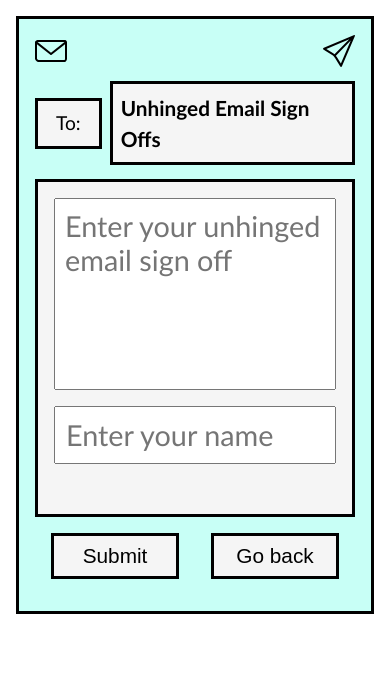
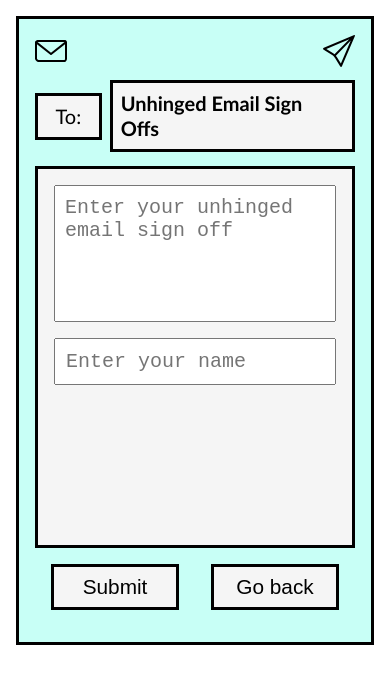
Before and after one commit to bryn-ellison/UnhingedEmailSignOffsApp, a React (Vite) app: page /create in a window 390 px wide. Shown: the top 684 px of the page. Built offline with nearby package versions, Linux system fonts and the light colour scheme.

Commit message:
iOS styling

```diff
--- a/src/SignOff.jsx
+++ b/src/SignOff.jsx
@@ -60,7 +60,7 @@ const SignOff = () => {
       return (
         <Typewriter
           text={signOffData.author}
-          speed={40}
+          speed={45}
           handleFinishedtyping={handleFinishedtyping}
         />
       );
@@ -71,12 +71,17 @@ const SignOff = () => {
   return (
     <div className="content-container">
       <div className="signOff-container">
+        <p>
+          Hate your job and want to get fired? Workmates all younger and
+          therefore cooler than you? Use the sign off below on your next
+          life-sapping email exchange and reap the inevitable benefits.
+        </p>
         {loading && <div>Loading...</div>}
         {error && <div>{error}</div>}
         {signOffData && (
           <Typewriter
             text={signOffData.signOff}
-            speed={40}
+            speed={45}
             handleFinishedtyping={handleFinishedtyping}
           />
         )}
--- a/src/index.css
+++ b/src/index.css
@@ -1,6 +1,6 @@
 :root {
   font-family: "Gill Sans", "Gill Sans MT", Calibri, "Trebuchet MS", sans-serif;
-  line-height: 1.5;
+  line-height: 1.25;
   font-weight: 400;
   color: black;
   font-synthesis: none;
@@ -11,7 +11,8 @@
 
 #root {
   margin: 0 auto;
-  max-width: 600px;
+  max-width: 650px;
+  height: 100vh;
 }
 
 body {
@@ -24,6 +25,9 @@ body {
   border: 3px solid black;
   padding: 1rem;
   background-color: #c8fff6;
+  height: 70vh;
+  display: flex;
+  flex-flow: column;
 }
 
 h1 {
@@ -38,11 +42,14 @@ h1 {
 
 header {
   text-align: center;
+  flex: 0 1 auto;
 }
 
 main {
   display: flex;
   flex-direction: column;
+  height: 75%;
+  flex: 1 1 auto;
 }
 
 ul {
@@ -59,23 +66,6 @@ li {
   font-size: 1.2rem;
 }
 
-.content-container {
-  width: 100%;
-}
-
-.signOff-container {
-  position: relative;
-  border: 3px solid black;
-  padding: 1rem;
-  min-height: 300px;
-  background-color: whitesmoke;
-}
-
-.signOff-container p {
-  text-align: left;
-  font-size: 1.6rem;
-}
-
 .top-icon-container {
   display: flex;
   flex-direction: row;
@@ -84,7 +74,7 @@ li {
 }
 
 .to-button {
-  font-size: 1.2rem;
+  font-size: 1.25rem;
   border: 3px solid black;
   padding: 0.5rem;
   flex: 1;
@@ -96,6 +86,28 @@ li {
   flex-direction: row;
   justify-content: space-between;
   align-items: center;
+}
+
+.content-container {
+  width: 100%;
+  height: 100%;
+  display: flex;
+  flex-direction: column;
+}
+
+.signOff-container {
+  position: relative;
+  border: 3px solid black;
+  padding: 1rem;
+  background-color: whitesmoke;
+  flex: 1 1 auto;
+}
+
+.signOff-container p {
+  font-family: "Courier New", Courier, monospace;
+  text-align: left;
+  font-size: 1.6rem;
+  margin-top: 0;
 }
 
 .signOff-card {
@@ -112,14 +124,11 @@ button {
   background-color: whitesmoke;
   font-size: 1.3rem;
   border: none;
-}
-
-button:hover {
-  color: lightgray;
+  color: black;
 }
 
 .form-fields {
-  font-family: "Gill Sans", "Gill Sans MT", Calibri, "Trebuchet MS", sans-serif;
+  font-family: "Courier New", Courier, monospace;
   font-size: 1.8rem;
   margin-bottom: 1rem;
   padding: 10px;
@@ -135,12 +144,22 @@ textarea {
   flex-direction: row;
   justify-content: space-evenly;
   gap: 2rem;
+  flex: 0 1 auto;
 }
 
 .ui-btn {
   padding: 0.5rem;
   width: 11rem;
   border: 3px solid black;
+  color: black;
+}
+
+.ui-btn:hover {
+  background-color: rgba(245, 245, 245, 0.768);
+}
+
+.ui-btn:focus {
+  background-color: whitesmoke;
 }
 
 .copy-btn {
@@ -148,6 +167,7 @@ textarea {
   font-size: 2rem;
   bottom: 1rem;
   right: 1rem;
+  color: black;
 }
 
 #copy-message {
@@ -159,10 +179,14 @@ textarea {
 
 @media only screen and (max-width: 600px) {
   h1 {
-    font-size: 1.3rem;
+    font-size: 1.25rem;
   }
 
   .signOff-container p {
-    font-size: 1.3rem;
+    font-size: 1.25rem;
+  }
+
+  .form-fields {
+    font-size: 1.25rem;
   }
 }
```
